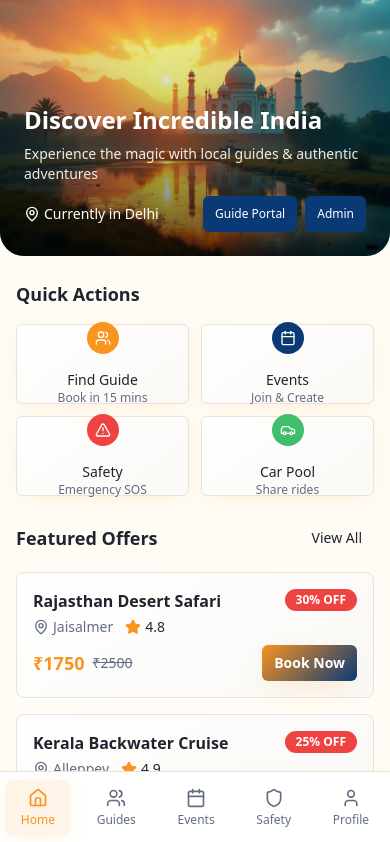
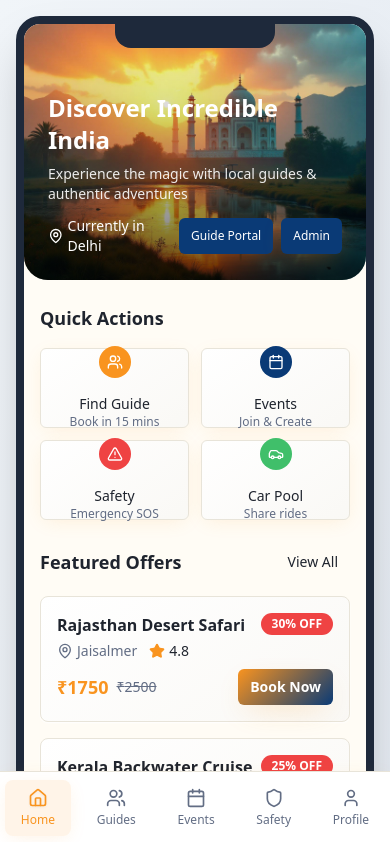
Before and after one commit to bommareddythanmayasree/Dishaara, a React (Vite) app: page / in a window 390 px wide. Shown: the top 842 px of the page. Built offline with nearby package versions, Linux system fonts and the light colour scheme; the HTML template or start-up script is replaced by a standard one.

Commit message:
Add mobile app view

```diff
--- a/src/pages/Dashboard.tsx
+++ b/src/pages/Dashboard.tsx
@@ -15,11 +15,29 @@ export default function Dashboard() {
   const [showGuidePortal, setShowGuidePortal] = useState(false);
 
   if (showAdmin) {
-    return <AdminDashboard onBack={() => setShowAdmin(false)} />;
+    return (
+      <div className="min-h-screen bg-gradient-to-br from-slate-100 to-slate-200 flex items-center justify-center p-4">
+        <div className="w-full max-w-[430px] min-h-screen bg-background shadow-2xl rounded-3xl overflow-hidden border-8 border-slate-800 relative">
+          <div className="absolute top-0 left-1/2 -translate-x-1/2 w-40 h-6 bg-slate-800 rounded-b-2xl z-50"></div>
+          <div className="h-full overflow-y-auto">
+            <AdminDashboard onBack={() => setShowAdmin(false)} />
+          </div>
+        </div>
+      </div>
+    );
   }
 
   if (showGuidePortal) {
-    return <GuideDashboard onBack={() => setShowGuidePortal(false)} />;
+    return (
+      <div className="min-h-screen bg-gradient-to-br from-slate-100 to-slate-200 flex items-center justify-center p-4">
+        <div className="w-full max-w-[430px] min-h-screen bg-background shadow-2xl rounded-3xl overflow-hidden border-8 border-slate-800 relative">
+          <div className="absolute top-0 left-1/2 -translate-x-1/2 w-40 h-6 bg-slate-800 rounded-b-2xl z-50"></div>
+          <div className="h-full overflow-y-auto">
+            <GuideDashboard onBack={() => setShowGuidePortal(false)} />
+          </div>
+        </div>
+      </div>
+    );
   }
 
   const renderContent = () => {
@@ -46,11 +64,16 @@ export default function Dashboard() {
   };
 
   return (
-    <div className="min-h-screen bg-background pb-20">
-      <main className="max-w-md mx-auto">
-        {renderContent()}
-      </main>
-      <BottomNavigation activeTab={activeTab} onTabChange={setActiveTab} />
+    <div className="min-h-screen bg-gradient-to-br from-slate-100 to-slate-200 flex items-center justify-center p-4">
+      <div className="w-full max-w-[430px] min-h-screen bg-background shadow-2xl rounded-3xl overflow-hidden border-8 border-slate-800 relative">
+        {/* Phone notch */}
+        <div className="absolute top-0 left-1/2 -translate-x-1/2 w-40 h-6 bg-slate-800 rounded-b-2xl z-50"></div>
+
+        <main className="h-full overflow-y-auto pb-20">
+          {renderContent()}
+        </main>
+        <BottomNavigation activeTab={activeTab} onTabChange={setActiveTab} />
+      </div>
     </div>
   );
 }
```
